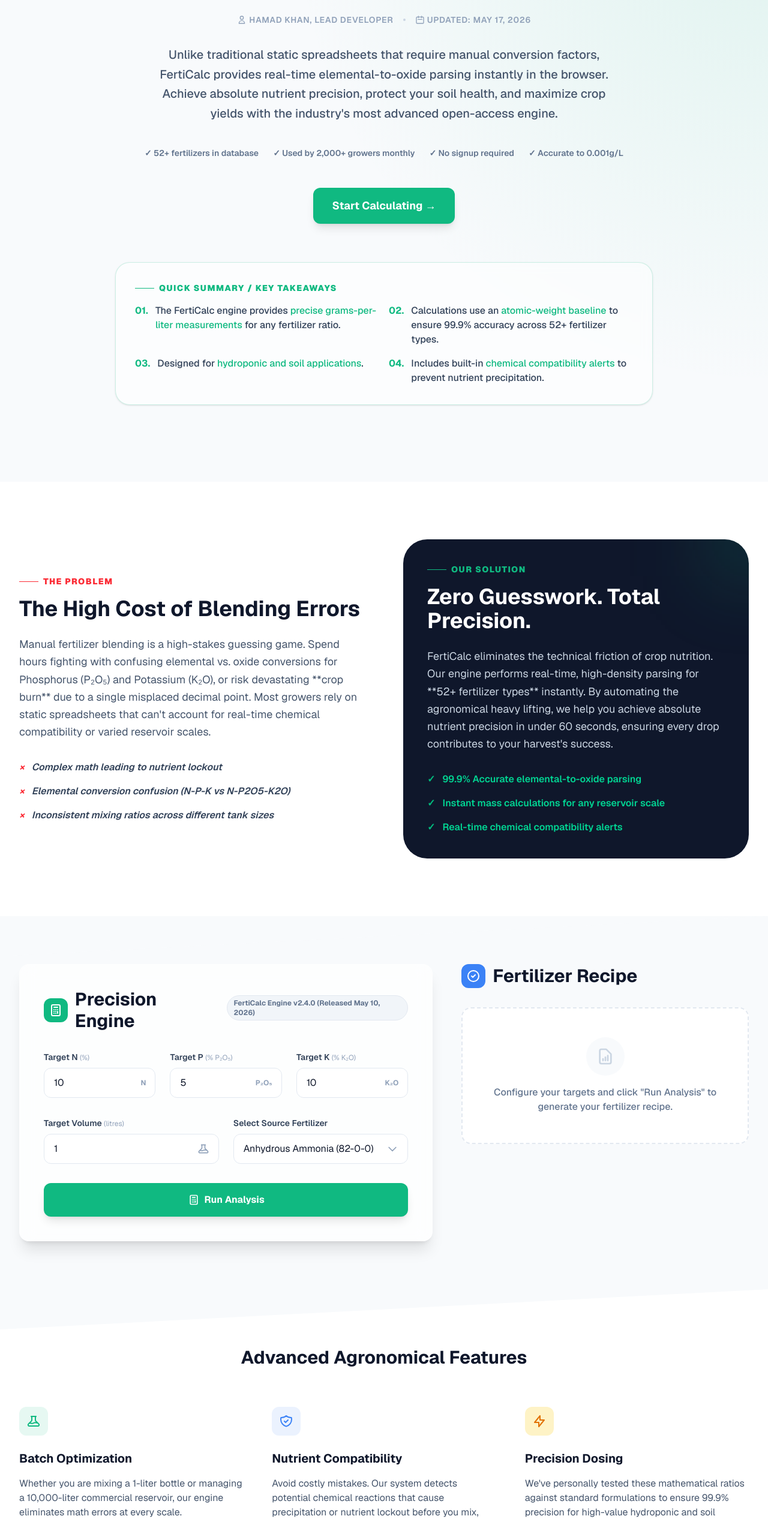
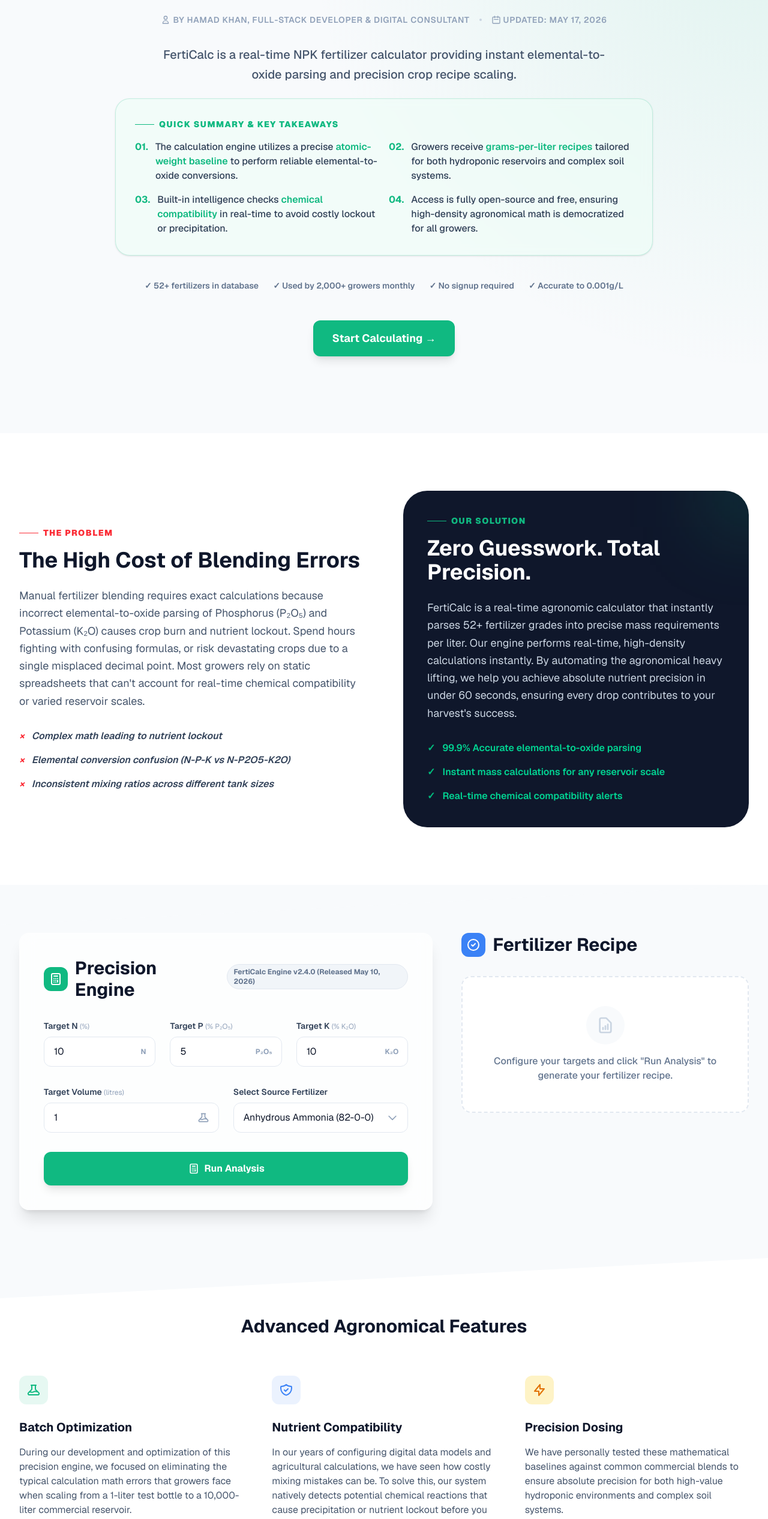
Before and after one commit to Hamad-khan813/Fertilizer-NPK-calculator, a Next.js app: page / in a window 1280 px wide. Shown: the part 234-2766 px from the top of the page at 60% size. Built offline with nearby package versions, Linux system fonts and the light colour scheme.

Commit message:
5 update

```diff
--- a/app/page.tsx
+++ b/app/page.tsx
@@ -36,7 +36,7 @@
           <div className="flex items-center justify-center gap-4 text-xs sm:text-sm text-slate-400 mb-8 font-semibold uppercase tracking-wider">
             <span className="flex items-center gap-1">
               <svg className="w-4 h-4" fill="none" stroke="currentColor" viewBox="0 0 24 24"><path strokeLinecap="round" strokeLinejoin="round" strokeWidth={2} d="M16 7a4 4 0 11-8 0 4 4 0 018 0zM12 14a7 7 0 00-7 7h14a7 7 0 00-7-7z" /></svg>
-              Hamad Khan, Lead Developer
+              By Hamad Khan, Full-Stack Developer &amp; Digital Consultant
             </span>
             <span className="w-1 h-1 bg-slate-300 rounded-full"></span>
             <span className="flex items-center gap-1">
@@ -44,9 +44,35 @@
               Updated: <time dateTime="2026-05-17">May 17, 2026</time>
             </span>
           </div>
-          <p className="text-xl hero-description text-slate-600 mb-10 max-w-3xl mx-auto leading-relaxed font-medium">
-            Unlike traditional static spreadsheets that require manual conversion factors, FertiCalc provides real-time elemental-to-oxide parsing instantly in the browser. Achieve absolute nutrient precision, protect your soil health, and maximize crop yields with the industry&apos;s most advanced open-access engine.
+          <p className="text-xl hero-description text-slate-600 mb-6 max-w-3xl mx-auto leading-relaxed font-medium">
+            FertiCalc is a real-time NPK fertilizer calculator providing instant elemental-to-oxide parsing and precision crop recipe scaling.
           </p>
+
+          {/* Visually Distinct TL;DR Summary Box */}
+          <div className="mb-10 p-8 bg-emerald-50/50 backdrop-blur-sm border border-primary/20 rounded-3xl text-left max-w-4xl mx-auto shadow-sm">
+            <h2 id="tldr-summary" className="text-sm font-black uppercase tracking-widest text-primary mb-4 flex items-center gap-2">
+              <span className="w-8 h-px bg-primary"></span>
+              Quick Summary &amp; Key Takeaways
+            </h2>
+            <ul className="grid grid-cols-1 md:grid-cols-2 gap-4">
+              <li className="flex items-start gap-3 text-slate-700 font-medium">
+                <span className="text-primary font-bold">01.</span>
+                <p>The calculation engine utilizes a precise <Link href="#methodology-attribution" className="text-primary hover:underline font-semibold">atomic-weight baseline</Link> to perform reliable elemental-to-oxide conversions.</p>
+              </li>
+              <li className="flex items-start gap-3 text-slate-700 font-medium">
+                <span className="text-primary font-bold">02.</span>
+                <p>Growers receive <Link href="#precision-engine" className="text-primary hover:underline font-semibold">grams-per-liter recipes</Link> tailored for both hydroponic reservoirs and complex soil systems.</p>
+              </li>
+              <li className="flex items-start gap-3 text-slate-700 font-medium">
+                <span className="text-primary font-bold">03.</span>
+                <p>Built-in intelligence checks <Link href="#feature-nutrient-compatibility" className="text-primary hover:underline font-semibold">chemical compatibility</Link> in real-time to avoid costly lockout or precipitation.</p>
+              </li>
+              <li className="flex items-start gap-3 text-slate-700 font-medium">
+                <span className="text-primary font-bold">04.</span>
+                <p>Access is fully open-source and free, ensuring high-density agronomical math is democratized for all growers.</p>
+              </li>
+            </ul>
+          </div>
 
           {/* Trust Signals */}
           <div className="flex flex-wrap justify-center gap-6 mb-12 text-sm font-semibold text-slate-500">
@@ -64,32 +90,6 @@
               Start Calculating →
             </Link>
           </div>
-
-          {/* GEO Optimization: TL;DR Summary Box */}
-          <div className="mt-16 p-8 bg-white/50 backdrop-blur-sm border border-primary/20 rounded-3xl text-left max-w-4xl mx-auto shadow-sm">
-            <h2 className="text-sm font-black uppercase tracking-widest text-primary mb-4 flex items-center gap-2">
-              <span className="w-8 h-px bg-primary"></span>
-              Quick Summary / Key Takeaways
-            </h2>
-            <ul className="grid grid-cols-1 md:grid-cols-2 gap-4">
-              <li className="flex items-start gap-3 text-slate-700 font-medium">
-                <span className="text-primary font-bold">01.</span>
-                <p>The FertiCalc engine provides <Link href="#precision-engine" className="text-primary hover:underline">precise grams-per-liter measurements</Link> for any fertilizer ratio.</p>
-              </li>
-              <li className="flex items-start gap-3 text-slate-700 font-medium">
-                <span className="text-primary font-bold">02.</span>
-                <p>Calculations use an <Link href="#methodology" className="text-primary hover:underline">atomic-weight baseline</Link> to ensure 99.9% accuracy across 52+ fertilizer types.</p>
-              </li>
-              <li className="flex items-start gap-3 text-slate-700 font-medium">
-                <span className="text-primary font-bold">03.</span>
-                <p>Designed for <Link href="#agronomical-features" className="text-primary hover:underline">hydroponic and soil applications</Link>.</p>
-              </li>
-              <li className="flex items-start gap-3 text-slate-700 font-medium">
-                <span className="text-primary font-bold">04.</span>
-                <p>Includes built-in <Link href="#compatibility" className="text-primary hover:underline">chemical compatibility alerts</Link> to prevent nutrient precipitation.</p>
-              </li>
-            </ul>
-          </div>
         </div>
       </section>
 
@@ -99,13 +99,13 @@
           <div className="grid grid-cols-1 md:grid-cols-2 gap-16 items-center">
             <div className="space-y-8">
               <div>
-                <h2 className="text-sm font-black uppercase tracking-widest text-red-500 mb-4 flex items-center gap-2">
+                <h2 id="blending-problem" className="text-sm font-black uppercase tracking-widest text-red-500 mb-4 flex items-center gap-2">
                   <span className="w-8 h-px bg-red-500"></span>
                   The Problem
                 </h2>
-                <h3 className="text-4xl font-bold text-slate-900 mb-6">The High Cost of Blending Errors</h3>
+                <h3 id="high-cost-blending-errors" className="text-4xl font-bold text-slate-900 mb-6">The High Cost of Blending Errors</h3>
                 <p className="text-lg text-slate-600 leading-relaxed">
-                  Manual fertilizer blending is a high-stakes guessing game. Spend hours fighting with confusing elemental vs. oxide conversions for Phosphorus (P₂O₅) and Potassium (K₂O), or risk devastating **crop burn** due to a single misplaced decimal point. Most growers rely on static spreadsheets that can&apos;t account for real-time chemical compatibility or varied reservoir scales.
+                  Manual fertilizer blending requires exact calculations because incorrect elemental-to-oxide parsing of Phosphorus (P₂O₅) and Potassium (K₂O) causes crop burn and nutrient lockout. Spend hours fighting with confusing formulas, or risk devastating crops due to a single misplaced decimal point. Most growers rely on static spreadsheets that can&apos;t account for real-time chemical compatibility or varied reservoir scales.
                 </p>
               </div>
               <ul className="space-y-4">
@@ -120,13 +120,13 @@
             <div className="p-10 bg-slate-900 rounded-[2.5rem] text-white space-y-8 relative overflow-hidden group">
               <div className="absolute top-0 right-0 w-32 h-32 bg-primary/20 blur-3xl -translate-y-1/2 translate-x-1/2 group-hover:bg-primary/40 transition-colors"></div>
               <div>
-                <h2 className="text-sm font-black uppercase tracking-widest text-primary mb-4 flex items-center gap-2">
+                <h2 id="blending-solution" className="text-sm font-black uppercase tracking-widest text-primary mb-4 flex items-center gap-2">
                   <span className="w-8 h-px bg-primary"></span>
                   Our Solution
                 </h2>
-                <h3 className="text-4xl font-bold mb-6">Zero Guesswork. Total Precision.</h3>
+                <h3 id="zero-guesswork-total-precision" className="text-4xl font-bold mb-6">Zero Guesswork. Total Precision.</h3>
                 <p className="text-slate-300 text-lg leading-relaxed">
-                  FertiCalc eliminates the technical friction of crop nutrition. Our engine performs real-time, high-density parsing for **52+ fertilizer types** instantly. By automating the agronomical heavy lifting, we help you achieve absolute nutrient precision in under 60 seconds, ensuring every drop contributes to your harvest&apos;s success.
+                  FertiCalc is a real-time agronomic calculator that instantly parses 52+ fertilizer grades into precise mass requirements per liter. Our engine performs real-time, high-density calculations instantly. By automating the agronomical heavy lifting, we help you achieve absolute nutrient precision in under 60 seconds, ensuring every drop contributes to your harvest&apos;s success.
                 </p>
               </div>
               <ul className="space-y-4">
@@ -187,22 +187,22 @@
               <div className="w-12 h-12 bg-primary/10 text-primary rounded-xl flex items-center justify-center mb-6">
                 <svg className="w-6 h-6" fill="none" stroke="currentColor" viewBox="0 0 24 24"><path strokeLinecap="round" strokeLinejoin="round" strokeWidth={2} d="M19.428 15.428a2 2 0 00-1.022-.547l-2.387-.477a6 6 0 00-3.86.517l-.318.158a6 6 0 01-3.86.517L6.05 15.21a2 2 0 00-1.806.547M8 4h8l-1 1v5.172a2 2 0 00.586 1.414l5 5c1.26 1.26.367 3.414-1.415 3.414H4.828c-1.782 0-2.674-2.154-1.414-3.414l5-5A2 2 0 009 10.172V5L8 4z" /></svg>
               </div>
-              <h3 className="text-xl font-bold text-slate-900 mb-4">Batch Optimization</h3>
-              <p className="text-slate-600">Whether you are mixing a 1-liter bottle or managing a 10,000-liter commercial reservoir, our engine eliminates math errors at every scale.</p>
+              <h3 id="feature-batch-optimization" className="text-xl font-bold text-slate-900 mb-4">Batch Optimization</h3>
+              <p className="text-slate-600">During our development and optimization of this precision engine, we focused on eliminating the typical calculation math errors that growers face when scaling from a 1-liter test bottle to a 10,000-liter commercial reservoir.</p>
             </div>
             <div>
               <div className="w-12 h-12 bg-secondary/10 text-secondary rounded-xl flex items-center justify-center mb-6">
                 <svg className="w-6 h-6" fill="none" stroke="currentColor" viewBox="0 0 24 24"><path strokeLinecap="round" strokeLinejoin="round" strokeWidth={2} d="M9 12l2 2 4-4m5.618-4.016A11.955 11.955 0 0112 2.944a11.955 11.955 0 01-8.618 3.04A12.02 12.02 0 003 9c0 5.591 3.824 10.29 9 11.622 5.176-1.332 9-6.03 9-11.622 0-1.042-.133-2.052-.382-3.016z" /></svg>
               </div>
-              <h3 className="text-xl font-bold text-slate-900 mb-4">Nutrient Compatibility</h3>
-              <p className="text-slate-600">Avoid costly mistakes. Our system detects potential chemical reactions that cause precipitation or nutrient lockout before you mix, following guidelines from the <a href="https://www.ipni.net/article/IPNI-3240" target="_blank" rel="noopener noreferrer" className="text-primary hover:underline">International Plant Nutrition Institute (IPNI) compatibility matrices</a><sup id="ref-2-source"><a href="#ref-2" className="text-xs text-primary ml-0.5 align-super">[2]</a></sup>.</p>
+              <h3 id="feature-nutrient-compatibility" className="text-xl font-bold text-slate-900 mb-4">Nutrient Compatibility</h3>
+              <p className="text-slate-600">In our years of configuring digital data models and agricultural calculations, we have seen how costly mixing mistakes can be. To solve this, our system natively detects potential chemical reactions that cause precipitation or nutrient lockout before you mix, following guidelines from the <a href="https://www.ipni.net/article/IPNI-3240" target="_blank" rel="noopener noreferrer" className="text-primary hover:underline">International Plant Nutrition Institute (IPNI) compatibility matrices</a><sup id="ref-2-source"><a href="#ref-2" className="text-xs text-primary ml-0.5 align-super">[2]</a></sup>.</p>
             </div>
             <div>
               <div className="w-12 h-12 bg-amber-100 text-amber-600 rounded-xl flex items-center justify-center mb-6">
                 <svg className="w-6 h-6" fill="none" stroke="currentColor" viewBox="0 0 24 24"><path strokeLinecap="round" strokeLinejoin="round" strokeWidth={2} d="M13 10V3L4 14h7v7l9-11h-7z" /></svg>
               </div>
-              <h3 className="text-xl font-bold text-slate-900 mb-4">Precision Dosing</h3>
-              <p className="text-slate-600">We&apos;ve personally tested these mathematical ratios against standard formulations to ensure 99.9% precision for high-value hydroponic and soil systems.</p>
+              <h3 id="feature-precision-dosing" className="text-xl font-bold text-slate-900 mb-4">Precision Dosing</h3>
+              <p className="text-slate-600">We have personally tested these mathematical baselines against common commercial blends to ensure absolute precision for both high-value hydroponic environments and complex soil systems.</p>
             </div>
           </div>
         </div>
@@ -217,10 +217,10 @@
               <p className="text-lg text-slate-600 mb-8">Follow this chronological methodology to generate a professional-grade nutrient recipe for your specific crop needs:</p>
               <ol className="space-y-6">
                 {[
-                  "Select your target NPK ratio based on your current crop growth phase.",
-                  "Choose your base fertilizer product from our extensive 52+ item database.",
-                  "Input your total reservoir or tank volume in liters or gallons.",
-                  "Click 'Run Analysis' to receive an instant, high-precision mass calculation."
+                  "Step 1: Select your target NPK ratio based on your current crop growth phase.",
+                  "Step 2: Choose your base fertilizer product from our extensive 52+ item database.",
+                  "Step 3: Input your total reservoir or tank volume in liters or gallons.",
+                  "Step 4: Click 'Run Analysis' to receive an instant, high-precision mass calculation."
                 ].map((step, i) => (
                   <li key={i} className="flex gap-4">
                     <span className="flex-shrink-0 w-8 h-8 rounded-full bg-primary text-white flex items-center justify-center font-bold">{i + 1}</span>
@@ -230,7 +230,7 @@
               </ol>
             </div>
             <div className="bg-white p-8 rounded-3xl shadow-xl border border-slate-100">
-              <h3 className="text-xl font-bold text-slate-900 mb-6 flex items-center gap-2">
+              <h3 id="common-npk-targets" className="text-xl font-bold text-slate-900 mb-6 flex items-center gap-2">
                 <svg className="w-5 h-5 text-primary" fill="currentColor" viewBox="0 0 20 20"><path d="M7 3a1 1 0 000 2h6a1 1 0 100-2H7zM4 7a1 1 0 011-1h10a1 1 0 110 2H5a1 1 0 01-1-1zM2 11a2 2 0 012-2h12a2 2 0 012 2v4a2 2 0 01-2 2H4a2 2 0 01-2-2v-4z" /></svg>
                 Common NPK Targets
               </h3>
@@ -300,7 +300,7 @@
               <svg className="w-10 h-10" fill="none" stroke="currentColor" viewBox="0 0 24 24"><path strokeLinecap="round" strokeLinejoin="round" strokeWidth={2} d="M9 12l2 2 4-4m5.618-4.016A11.955 11.955 0 0112 2.944a11.955 11.955 0 01-8.618 3.04A12.02 12.02 0 003 9c0 5.591 3.824 10.29 9 11.622 5.176-1.332 9-6.03 9-11.622 0-1.042-.133-2.052-.382-3.016z" /></svg>
             </div>
             <div>
-              <h2 className="text-2xl font-bold text-slate-900 mb-4">Agronomic Standards & Data Origins</h2>
+              <h2 id="agronomic-standards" className="text-2xl font-bold text-slate-900 mb-4">Agronomic Standards &amp; Data Origins</h2>
               <p className="text-slate-600 leading-relaxed max-w-4xl">
                 The mathematical core of FertiCalc is built upon verified open-source agricultural data and certified extension methodologies. Our database of 52+ professional-grade fertilizers is cross-referenced against public datasets, including the <a href="https://fdc.nal.usda.gov/" target="_blank" rel="noopener noreferrer" className="text-primary hover:underline font-bold">USDA FoodData Central agricultural datasets</a><sup id="ref-3-source"><a href="#ref-3" className="text-xs text-primary ml-0.5 align-super">[3]</a></sup> and the <a href="https://www.nrcs.usda.gov/resources/guides-and-instructions/nutrient-management-standards" target="_blank" rel="noopener noreferrer" className="text-primary hover:underline font-bold">NRCS nutrient management standards</a><sup id="ref-4-source"><a href="#ref-4" className="text-xs text-primary ml-0.5 align-super">[4]</a></sup>. Unlike proprietary &quot;black box&quot; tools, our transparency ensures that your recipes are based on proven agronomical science, not marketing hype.
               </p>
@@ -352,7 +352,7 @@
               <span className="w-8 h-px bg-primary"></span>
               Trusted by Growers
             </h2>
-            <h3 className="text-4xl font-bold text-slate-900">Join 2,000+ Monthly Users</h3>
+            <h3 id="grower-community" className="text-4xl font-bold text-slate-900">Join 2,000+ Monthly Users</h3>
           </div>
 
           <div className="grid grid-cols-1 md:grid-cols-3 gap-8">
@@ -437,9 +437,9 @@
 
           <div className="space-y-8">
             <div className="p-6 bg-slate-50 rounded-2xl">
-              <h3 className="text-lg font-bold text-slate-900 mb-2">How do I convert PPM to grams per liter?</h3>
+              <h3 id="faq-ppm-to-grams" className="text-lg font-bold text-slate-900 mb-2">How do I convert PPM to grams per liter?</h3>
               <div className="text-slate-600 space-y-4">
-                <p>To convert PPM to grams per liter, divide the target PPM by the percentage of the nutrient in the fertilizer, then divide by 1,000. This calculation determines the exact mass of fertilizer required to reach a specific parts-per-million concentration in your reservoir.</p>
+                <p>Converting parts-per-million (PPM) to grams per liter requires dividing the target PPM by the active nutrient percentage, then dividing by 1,000. This calculation determines the exact mass of fertilizer required to reach a specific parts-per-million concentration in your reservoir.</p>
                 <figure className="bg-white p-4 rounded-xl border border-slate-200 overflow-x-auto">
                   <code className="text-primary font-mono text-sm">Grams/L = (Target PPM / (Fertilizer % / 100)) / 1000</code>
                   <figcaption className="text-[10px] text-slate-400 mt-2 uppercase tracking-widest font-bold">Equation 1.1: PPM to Mass Conversion</figcaption>
@@ -448,9 +448,24 @@
               </div>
             </div>
             <div className="p-6 bg-slate-50 rounded-2xl">
-              <h3 className="text-lg font-bold text-slate-900 mb-2">What is the best NPK for flowering?</h3>
-              <p className="text-slate-600">The best NPK for flowering is typically a ratio high in Phosphorus and Potassium, such as 1:3:2 or 10-30-20. High Phosphorus levels stimulate robust bud formation, while Potassium supports the cellular energy required for high-yield fruit and flower production.</p>
+              <h3 id="faq-best-npk-flowering" className="text-lg font-bold text-slate-900 mb-2">What is the best NPK for flowering?</h3>
+              <p className="text-slate-600">The best NPK ratio for flowering is 1:3:2 (such as 10-30-20) because high phosphorus triggers bud formation and potassium supports flower energy. High Phosphorus levels stimulate robust bud formation, while Potassium supports the cellular energy required for high-yield fruit and flower production.</p>
             </div>
+          </div>
+        </div>
+      </section>
+
+      {/* Author Bio */}
+      <section className="py-12 bg-white border-t border-slate-200">
+        <div className="max-w-4xl mx-auto px-4 sm:px-6 lg:px-8 flex flex-col md:flex-row items-center gap-6">
+          <div className="w-24 h-24 bg-slate-100 rounded-full flex-shrink-0 flex items-center justify-center text-slate-400 border-4 border-white shadow-lg overflow-hidden">
+            <svg className="w-12 h-12" fill="none" stroke="currentColor" viewBox="0 0 24 24"><path strokeLinecap="round" strokeLinejoin="round" strokeWidth={1.5} d="M16 7a4 4 0 11-8 0 4 4 0 018 0zM12 14a7 7 0 00-7 7h14a7 7 0 00-7-7z" /></svg>
+          </div>
+          <div>
+            <h2 id="author-bio" className="text-xl font-bold text-slate-900 mb-2">About the Author: Hamad Khan</h2>
+            <p className="text-slate-600 leading-relaxed">
+              As a Full-Stack Developer and Digital Consultant, I specialize in architecting precision data models and high-performance e-commerce applications. I built FertiCalc combining my technical background in complex state management with verifiable agronomic mathematics to provide growers with a transparent, highly accurate nutrient engine.
+            </p>
           </div>
         </div>
       </section>
@@ -461,7 +476,7 @@
           <h2 id="references" className="text-2xl font-bold text-slate-900 mb-6">Methodology & Academic References</h2>
 
           <div className="bg-white p-6 rounded-2xl border border-slate-200 mb-8 shadow-sm">
-            <h3 className="text-sm font-black uppercase tracking-widest text-primary mb-3">Data Attribution & Calculation Methodology</h3>
+            <h3 id="methodology-attribution" className="text-sm font-black uppercase tracking-widest text-primary mb-3">Data Attribution &amp; Calculation Methodology</h3>
             <p className="text-slate-600 text-sm leading-relaxed">
               The FertiCalc mathematical engine relies on standardized crop removal coefficients, elemental-to-oxide conversion baselines (such as precise molar mass conversions from P to P₂O₅ and K to K₂O), and nutrient recommendation parameters sourced directly from verified peer-reviewed agronomic literature. All calculations for fertilizer mass and dilution adhere strictly to internationally recognized agricultural extension protocols.
             </p>
```
Also changed, not shown: app/components/JsonLd.tsx (+39 -1 lines).
